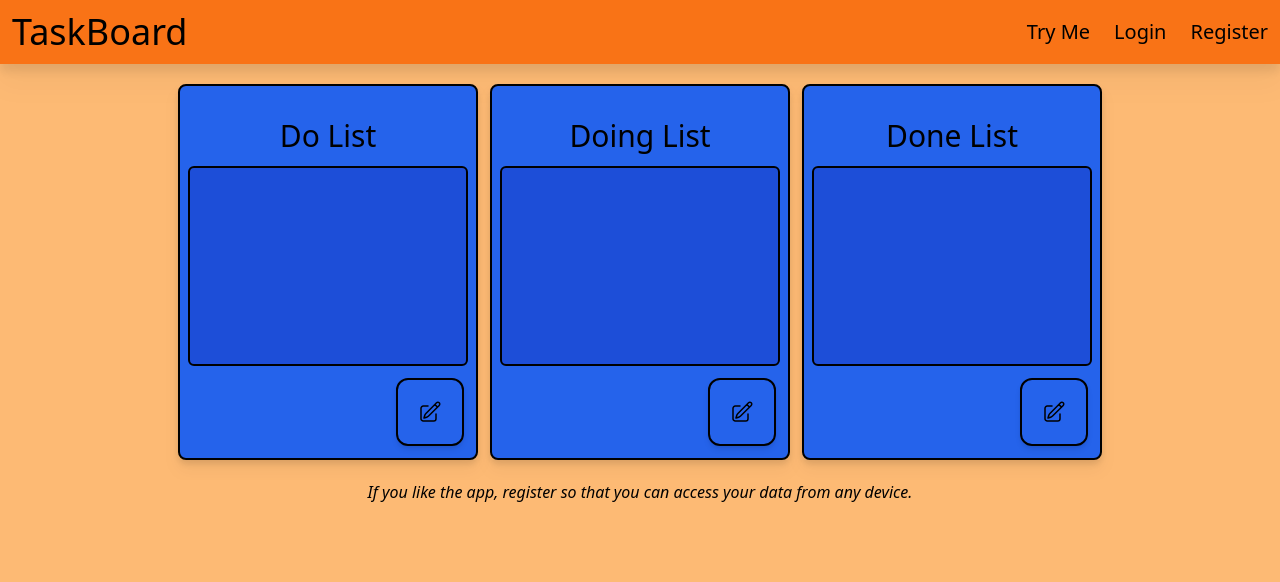
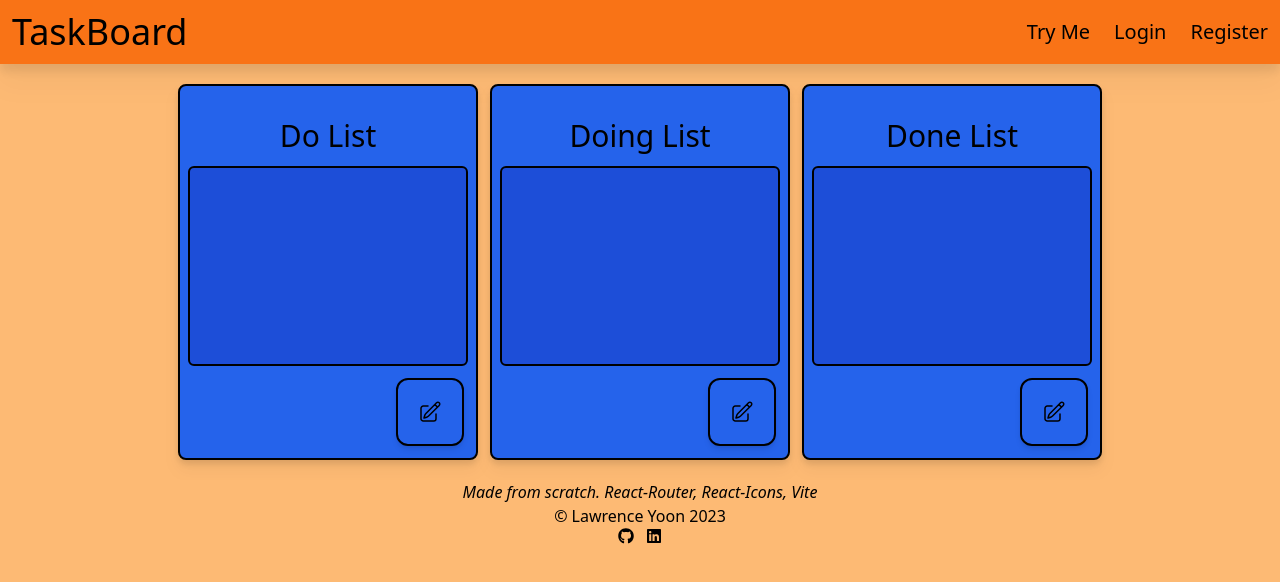
Before and after one commit to lawrence-yoon/do-list, a React (Vite) app in the folder frontend/: page / in a window 1280 px wide. Shown: the top 582 px of the page. Built offline with nearby package versions, Linux system fonts and the light colour scheme.

Commit message:
add basic footer with links to github and linkedin

```diff
--- a/frontend/package.json
+++ b/frontend/package.json
@@ -11,6 +11,7 @@
   "dependencies": {
     "react": "^18.2.0",
     "react-dom": "^18.2.0",
+    "react-icons": "^4.7.1",
     "react-router-dom": "^6.6.1"
   },
   "devDependencies": {
--- a/frontend/src/components/features/Footer.jsx
+++ b/frontend/src/components/features/Footer.jsx
@@ -1,7 +1,19 @@
-import React from "react";
+import { LinkGithub, LinkLinkedin } from "../ui/Link";
 
 function Footer() {
-  return <div>Footer</div>;
+  return (
+    <div className="flex flex-col items-center">
+      <p>
+        <i>Made from scratch. React-Router, React-Icons, Vite</i>
+      </p>
+      <p>© Lawrence Yoon 2023</p>
+
+      <div className="flex flex-row gap-3">
+        <LinkGithub />
+        <LinkLinkedin />
+      </div>
+    </div>
+  );
 }
 
 export default Footer;
--- /dev/null
+++ b/frontend/src/components/ui/Link.jsx
@@ -0,0 +1,33 @@
+import { FaGithub, FaLinkedin } from "react-icons/fa";
+
+export default function Link({ children, className, href }) {
+  return (
+    <a
+      className={`${className ? className : ""}`}
+      target="_blank"
+      rel="noopener noreferrer"
+      href={href}
+    >
+      {children}
+    </a>
+  );
+}
+
+export function LinkGithub({ ...rest }) {
+  return (
+    <Link href="https://github.com/lawrence-yoon" className="block">
+      <FaGithub />
+    </Link>
+  );
+}
+
+export function LinkLinkedin({ ...rest }) {
+  return (
+    <Link
+      href="https://www.linkedin.com/in/lawrence-yoon-3b8363253/"
+      className="block"
+    >
+      <FaLinkedin />
+    </Link>
+  );
+}
--- a/frontend/src/pages/Dashboard.jsx
+++ b/frontend/src/pages/Dashboard.jsx
@@ -1,5 +1,6 @@
 import { useState, useEffect } from "react";
 import List from "../components/features/List";
+import Footer from "../components/features/Footer";
 
 function Dashboard({ loginToken, handleToken = () => {} }) {
   // useEffect(() => {
@@ -57,7 +58,7 @@ function Dashboard({ loginToken, handleToken = () => {} }) {
   const [isLinked, setIsLinked] = useState(false);
 
   return (
-    <div className="bg-orange-300 h-full">
+    <div className="bg-orange-300 h-full flex flex-col justify-between">
       <div className="flex flex-row items-start py-5 overflow-auto md:gap-3 md:justify-center">
         <List
           list={listDo}
@@ -87,13 +88,7 @@ function Dashboard({ loginToken, handleToken = () => {} }) {
           label="Done List"
         />
       </div>
-      {}
-      <p className="text-center">
-        <i>
-          If you like the app, register so that you can access your data from
-          any device.
-        </i>
-      </p>
+      <Footer />
     </div>
   );
 }
```
Also changed, not shown: 1 other file (tests, documents, lock files or other folders).
